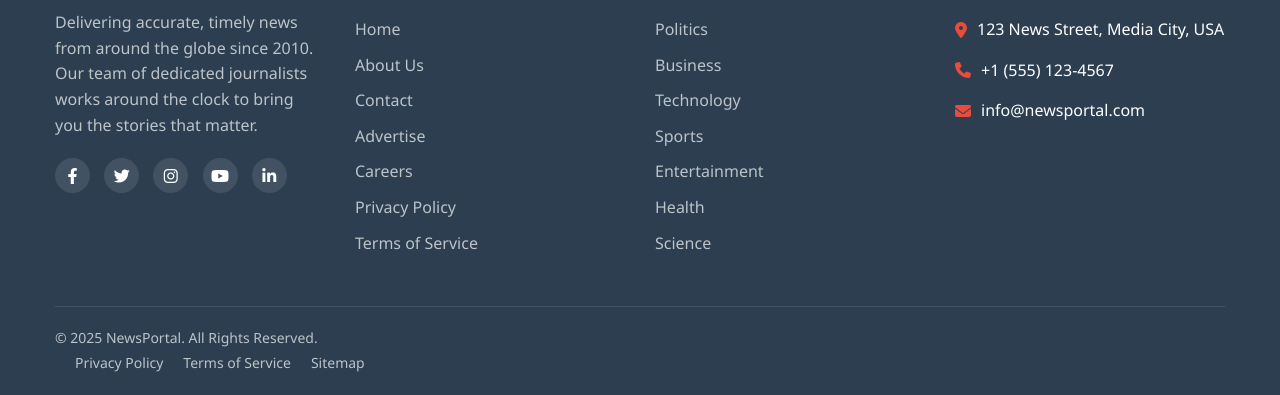
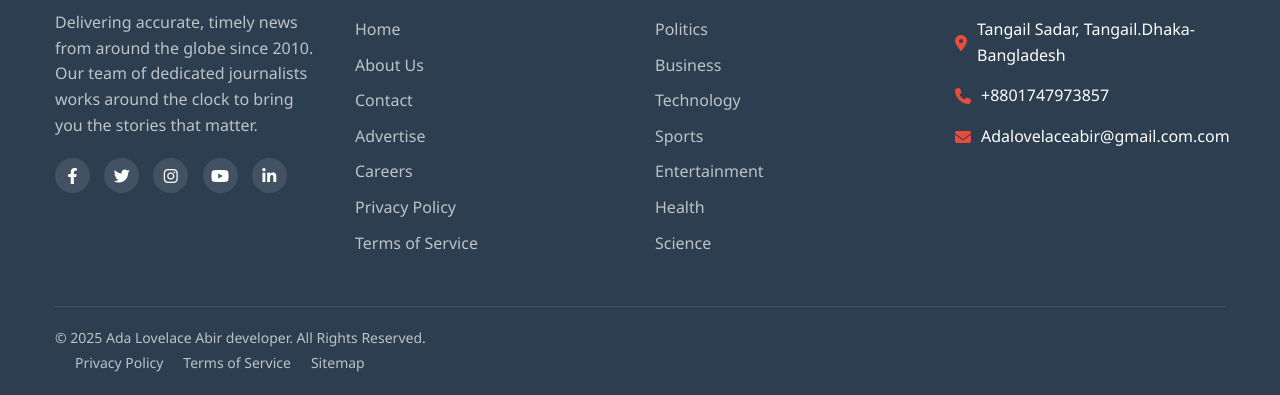
Before and after one commit to Adalovelaceabir/news, a plain HTML site: page index.html in a window 1280 px wide. Shown: the part 2489-2884 px from the top of the page. Drawn offline with Linux system fonts and the light colour scheme; files whose address does not match are found by name.

Commit message:
Update index.html

```diff
--- a/index.html
+++ b/index.html
@@ -317,16 +317,16 @@
                 <div class="footer-col contact">
                     <h4>Contact Us</h4>
                     <ul>
-                        <li><i class="fas fa-map-marker-alt"></i> 123 News Street, Media City, USA</li>
-                        <li><i class="fas fa-phone"></i> +1 (555) 123-4567</li>
-                        <li><i class="fas fa-envelope"></i> info@newsportal.com</li>
+                        <li><i class="fas fa-map-marker-alt"></i>Tangail Sadar, Tangail.Dhaka-Bangladesh</li>
+                        <li><i class="fas fa-phone"></i> +8801747973857</li>
+                        <li><i class="fas fa-envelope"></i> Adalovelaceabir@gmail.com.com</li>
                     </ul>
                 </div>
             </div>
 
             <div class="footer-bottom">
                 <div class="copyright">
-                    &copy; 2025 NewsPortal. All Rights Reserved.
+                    &copy; 2025 Ada Lovelace Abir developer. All Rights Reserved.
                 </div>
                 <div class="footer-nav">
                     <ul>
```
